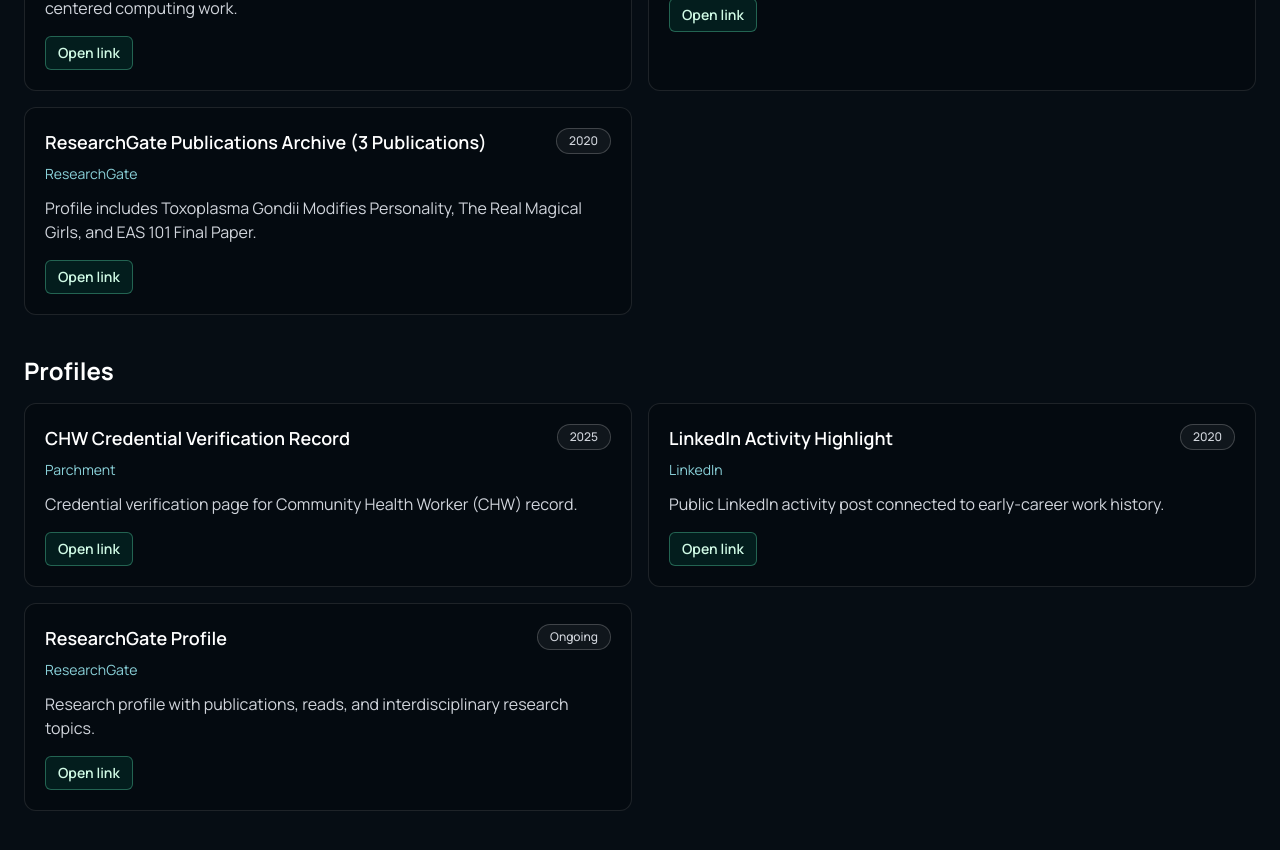
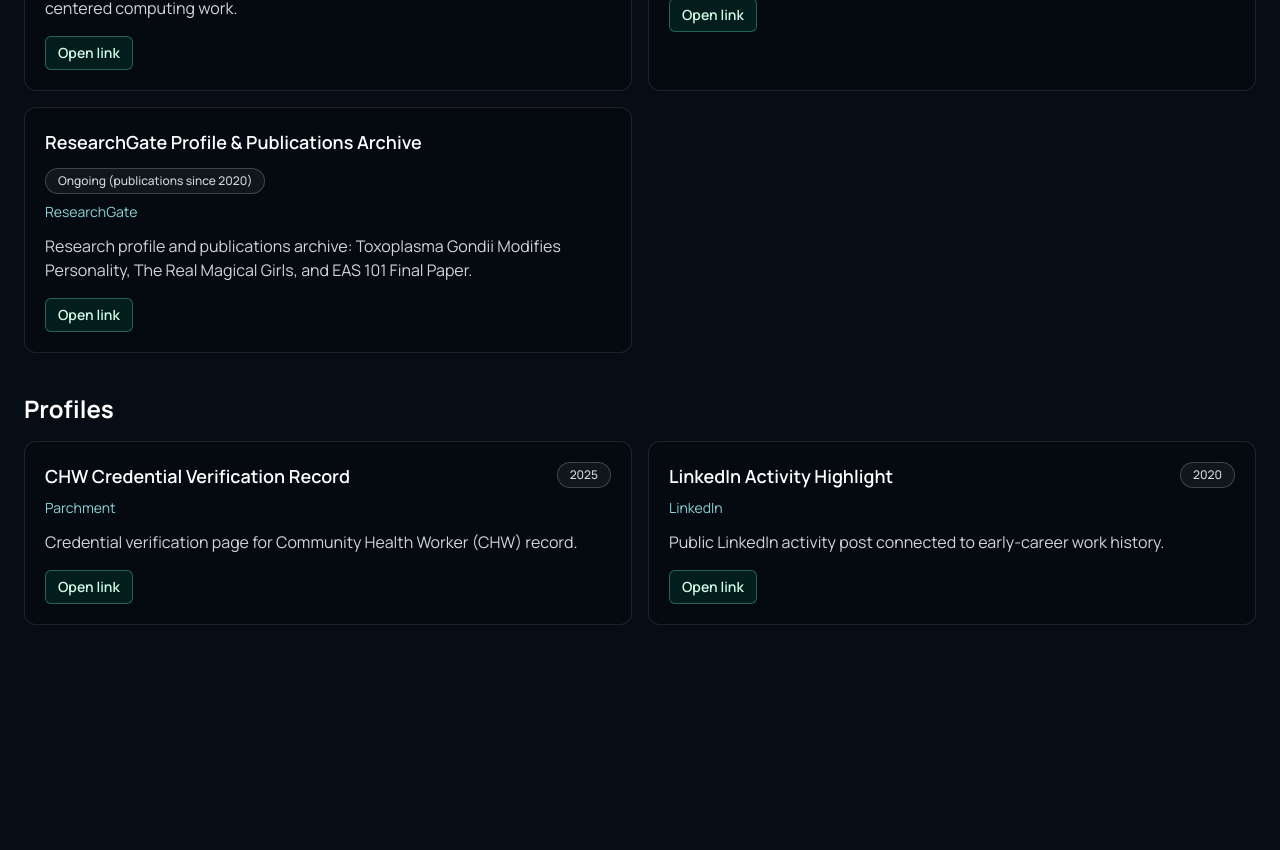
Before and after one commit to cameronaaron/cameronaaron.com, a Next.js app: page /internet in a window 1280 px wide. Shown: the part 1800-2650 px from the top of the page. After the commit the page ends 2489 px from the top, so only its background shows below. Built offline with nearby package versions, Linux system fonts and the light colour scheme.

Commit message:
chore(content): de-dupe certs, accurate stats, merge ResearchGate, clarify FAQ

```diff
--- a/src/data/faqs.ts
+++ b/src/data/faqs.ts
@@ -5,7 +5,7 @@ export const faqs = [
   },
   {
     question: "What's your background?",
-    answer: "It's a mix of Neuroscience and Computer Science. I've been lucky enough to work at places like SpaceX, GitHub, and Microsoft, which has given me a pretty unique perspective on how software intersects with real-world problems."
+    answer: "It's a mix of Neuroscience and Computer Science. I've been lucky enough to work at places like SpaceX and GitHub (now part of Microsoft), which has given me a pretty unique perspective on how software intersects with real-world problems."
   },
   {
     question: "What are you working on right now?",
@@ -29,7 +29,7 @@ export const faqs = [
   },
   {
     question: "What awards and recognition have you received?",
-    answer: "I won the 2021 Ammerman Center Bridget Baird Award for my Genetic RefleXions Magic Mirror project, which displays genetic information alongside user reflections. I've also won multiple hackathons and received academic excellence awards throughout my career."
+    answer: "I won the 2021 Ammerman Center Bridget Baird Award for my Genetic RefleXions Magic Mirror project, which displays genetic information alongside user reflections. I also took first place at the 2020 Jacobs Design Prize for the C19 BayShield pandemic-response project and have received academic excellence awards throughout my career."
   }
 ] as const;
 
--- a/src/data/internetFeatures.ts
+++ b/src/data/internetFeatures.ts
@@ -72,19 +72,11 @@ export const internetFeatures: InternetFeature[] = [
     url: 'https://doi.org/10.1167/jov.21.9.2719',
   },
   {
-    title: 'ResearchGate Publications Archive (3 Publications)',
+    title: 'ResearchGate Profile & Publications Archive',
     organization: 'ResearchGate',
-    period: '2020',
-    summary: 'Profile includes Toxoplasma Gondii Modifies Personality, The Real Magical Girls, and EAS 101 Final Paper.',
+    period: 'Ongoing (publications since 2020)',
+    summary: 'Research profile and publications archive: Toxoplasma Gondii Modifies Personality, The Real Magical Girls, and EAS 101 Final Paper.',
     category: 'Research',
-    url: 'https://www.researchgate.net/profile/Cameron-Aaron-2',
-  },
-  {
-    title: 'ResearchGate Profile',
-    organization: 'ResearchGate',
-    period: 'Ongoing',
-    summary: 'Research profile with publications, reads, and interdisciplinary research topics.',
-    category: 'Profiles',
     url: 'https://www.researchgate.net/profile/Cameron-Aaron-2',
   },
   {
--- a/src/data/profile.ts
+++ b/src/data/profile.ts
@@ -37,8 +37,8 @@ export const profile: Profile = {
   stats: [
     { label: "Clinical Certifications", value: "10+" },
     { label: "Years Interdisciplinary", value: "8+" },
-    { label: "Research Projects", value: "15+" },
+    { label: "Research Projects", value: "6+" },
     { label: "Software & Security Projects", value: "50+" },
-    { label: "Awards & Honors", value: "12+" },
+    { label: "Awards & Honors", value: "7+" },
   ],
 };
--- a/src/data/skills.ts
+++ b/src/data/skills.ts
@@ -32,11 +32,6 @@ export const skills = {
   ],
 
   certifications: [
-    "Cloud Engineering with GCP - Google Cloud",
-    "Google IT Automation with Python",
-    "Google IT Support",
-    "G Suite Administration Specialization",
-    "Architecting with Google Compute Engine",
     "Emergency Medical Technician (Los Angeles County) - Active through Feb 2028",
     "Emergency Medical Technician (NREMT) - Active through Mar 2028",
     "Certified Nursing Assistant (California) - Active through Sep 2028",
```
Also changed, not shown: 1 other file (tests, documents, lock files or other folders).
